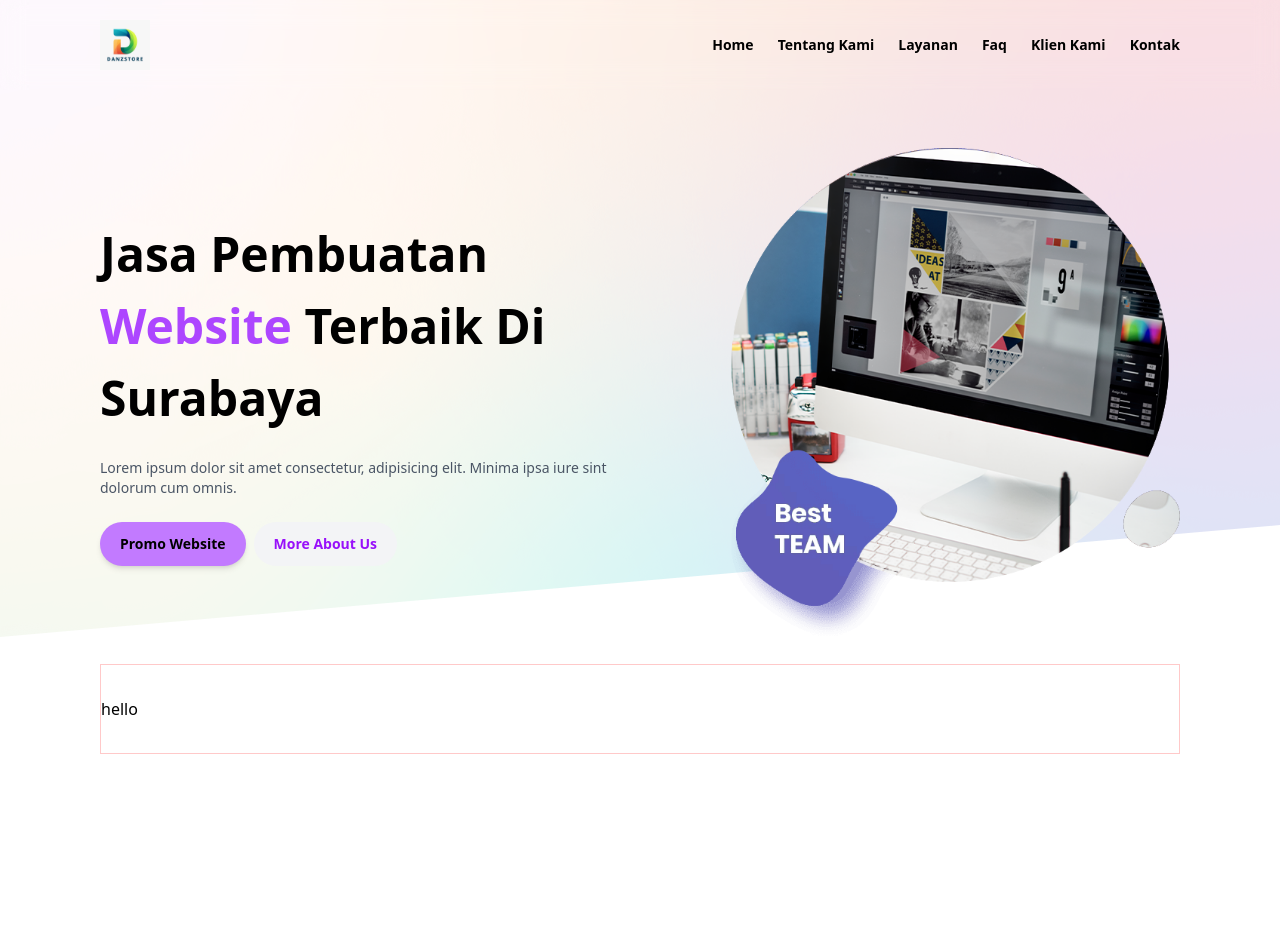
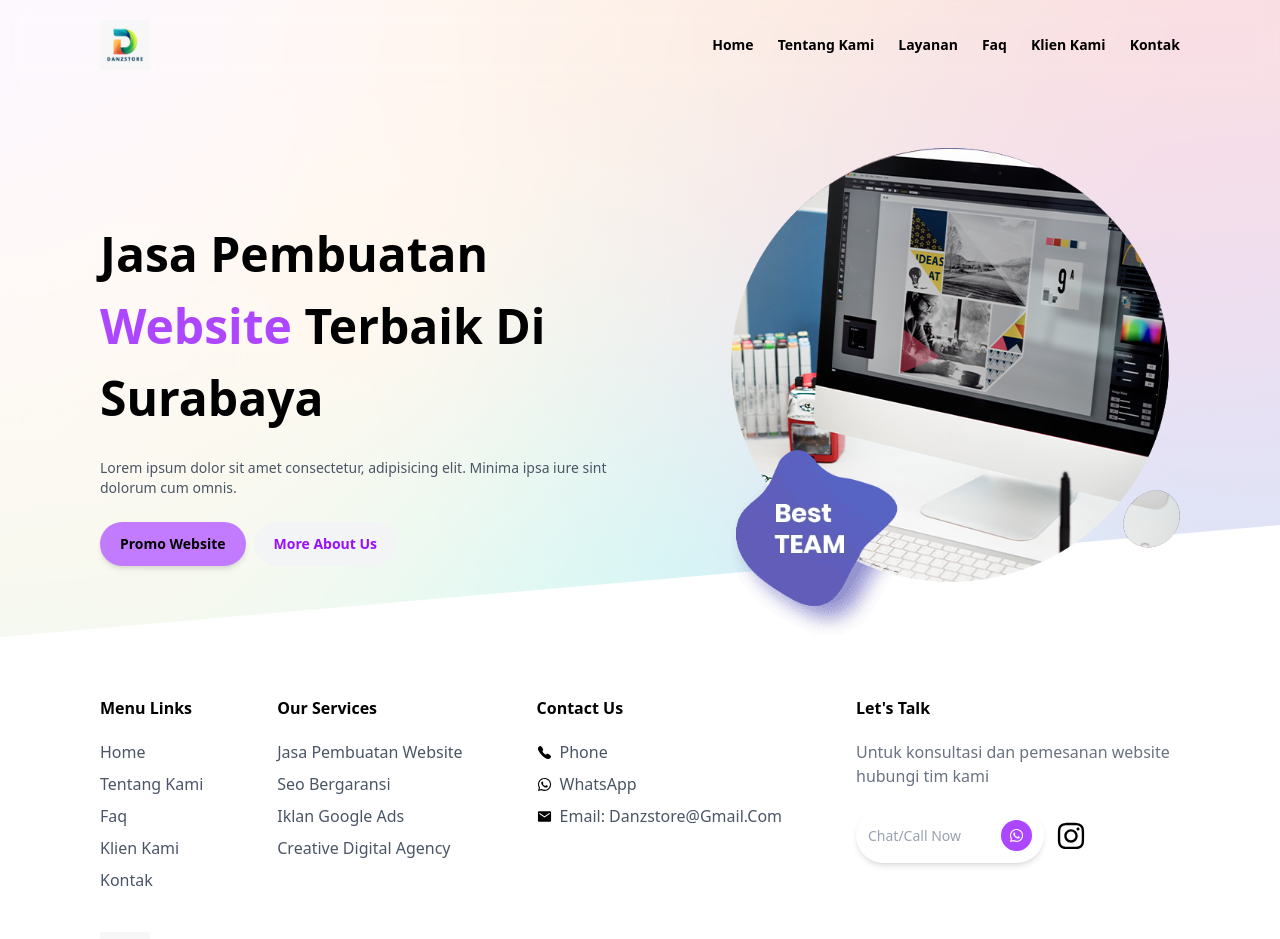
Before and after one commit to wshena/danzstore-company-profile, a Next.js app: page / in a window 1280 px wide. Shown: the top 939 px of the page. Before the commit the page ends 800 px from the top, so only its background shows below. Built offline with nearby package versions, Linux system fonts and the light colour scheme.

Commit message:
feat:complete footer component

```diff
--- a/src/components/Footer.tsx
+++ b/src/components/Footer.tsx
@@ -1,12 +1,86 @@
 import React from 'react'
 import ContentContainer from './container/ContentContainer'
+import Link from 'next/link'
+import { NAV_LINKS, OUR_SERVICES } from '@/const'
+import { CallIcon, InstagramIcon, MailIcon, WhatsappIcon } from '@/icons'
+import Logo from './Logo'
+
+const contactUs = [
+  {
+    id: 1,
+    label: 'phone',
+    link: '#',
+    icon: <CallIcon size={15} className='text-black' />
+  },
+  {
+    id: 2,
+    label: 'WhatsApp',
+    link: '#',
+    icon: <WhatsappIcon size={15} className='text-black' />
+  },
+  {
+    id: 3,
+    label: 'Email: danzstore@gmail.com',
+    link: '#',
+    icon: <MailIcon size={15} className='text-black' />
+  }
+]
+
+const LinkColumn = ({label, items}:{label:string, items:any}) => {
+  return (
+    <div className="space-y-5">
+      <h3 className='capitalize font-semibold text-md'>{label}</h3>
+      <ul className="space-y-2 text-md">
+        {items?.map((item:linkProps, idx:number) => (
+          <li key={item.id} className='capitalize text-gray-600 hover:text-black transition-colors duration-300 ease-in-out flex items-center gap-2'>
+            {item.icon}
+            <Link href={item.link}>{item.label}</Link>
+          </li>
+        ))}
+      </ul>
+    </div>
+  )
+}
 
 const Footer = () => {
   return (
     <footer className="w-full">
       <ContentContainer>
-        <div className='border border-red-200 py-5 md:py-8'>
-          <h1>hello</h1>
+        <div className="py-5 md:py-8 space-y-10">
+          {/* links */}
+          <div className='w-full flex flex-col md:flex-row md:flex-wrap lg:flex-nowrap gap-10 md:gap-6 lg:gap-0 items-start md:justify-between'>
+            {/* menu links */}
+            <LinkColumn label='menu links' items={NAV_LINKS.filter((item:linkProps) => item.label !== 'layanan')} />
+
+            {/* our services */}
+            <LinkColumn label='our services' items={OUR_SERVICES} />
+
+            {/* contact us */}
+            <LinkColumn label='contact us' items={contactUs} />
+
+            {/* lets talk */}
+            <div className="space-y-5 lg:w-[30%]">
+              <h3 className='capitalize font-semibold text-md'>let's talk</h3>
+              <p className="text-gray-500">Untuk konsultasi dan pemesanan website hubungi tim kami</p>
+              <div className="flex items-center gap-3">
+                <div className="p-3 rounded-full bg-white shadow-md flex items-center gap-10">
+                  <span className='text-sm text-gray-400'>Chat/Call Now</span>
+                  <Link href={'#'} className='p-2 rounded-full bg-purple-500 hover:bg-purple-600'>
+                    <WhatsappIcon size={15} className='text-white' />
+                  </Link>
+                </div>
+                <Link href={'#'}>
+                  <InstagramIcon size={30} className='text-black' />
+                </Link>
+              </div>
+            </div>
+          </div>
+
+          {/* copyright section */}
+          <div className="w-full gap-y-5 md:gap-0 flex flex-col md:flex-row md:items-center justify-between">
+            <Logo />
+            <span className="text-sm text-gray-400">©2025 Jasa Website Surabaya All right reserved. Published by danzstore</span>
+          </div>
         </div>
       </ContentContainer>
     </footer>
--- /dev/null
+++ b/src/components/Logo.tsx
@@ -0,0 +1,13 @@
+import Image from 'next/image'
+import Link from 'next/link'
+import React from 'react'
+
+const Logo = () => {
+  return (
+    <Link href={'/'}>
+      <Image src={'/image/Logo.jpeg'} width={50} height={60} alt='danzstore-logo' />
+    </Link>
+  )
+}
+
+export default Logo
--- a/src/components/Navbar.tsx
+++ b/src/components/Navbar.tsx
@@ -5,6 +5,7 @@ import { NAV_LINKS } from '@/const'
 import Link from 'next/link'
 import MobileNavMenuButton from './buttons/MobileNavMenuButton'
 import Image from 'next/image'
+import Logo from './Logo'
 
 const Navbar = () => {
   const [isScrolled, setIsScrolled] = useState(false)
@@ -38,9 +39,7 @@ const Navbar = () => {
       <ContentContainer>
         <nav className='text-black font-semibold flex items-center justify-between py-5'>
           {/* logo */}
-          <Link href={'/'}>
-            <Image src={'/image/Logo.jpeg'} width={50} height={60} alt='danzstore-logo' />
-          </Link>
+          <Logo />
 
           {/* tablet and desktop links */}
           <ul className="hidden md:flex items-center gap-6">
--- a/src/icons/index.tsx
+++ b/src/icons/index.tsx
@@ -1,4 +1,31 @@
-import { IoMdMenu, IoMdCloseCircleOutline } from "react-icons/io";
+import { IoMdMenu, IoMdCloseCircleOutline, IoMdMail } from "react-icons/io";
+import { IoCall } from "react-icons/io5";
+import { FaWhatsapp } from "react-icons/fa";
+import { FaInstagram } from "react-icons/fa6";
+
+export const MailIcon = ({size, className}:iconProps) => {
+  return (
+    <IoMdMail size={size} color="" className={className} />
+  )
+}
+
+export const CallIcon = ({size, className}:iconProps) => {
+  return (
+    <IoCall size={size} color="" className={className} />
+  )
+}
+
+export const WhatsappIcon = ({size, className}:iconProps) => {
+  return (
+    <FaWhatsapp size={size} color="" className={className} />
+  )
+}
+
+export const InstagramIcon = ({size, className}:iconProps) => {
+  return (
+    <FaInstagram size={size} color="" className={className} />
+  )
+}
 
 export const MenuIcon = ({size, className}:iconProps) => {
   return (
--- a/src/interface/index.d.ts
+++ b/src/interface/index.d.ts
@@ -2,6 +2,7 @@ interface linkProps {
   id: number | string,
   label: string,
   link: string
+  icon?: React.ReactNode
 }
 
 interface navLinkProps {
```
Also changed, not shown: public/image/mobile-jasa-website-surabaya-rev.png (added).
